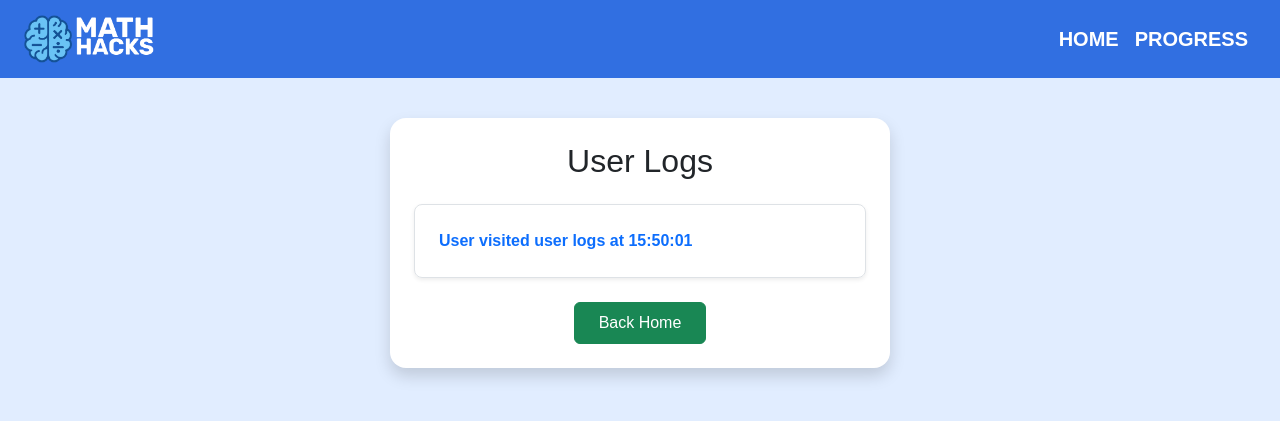
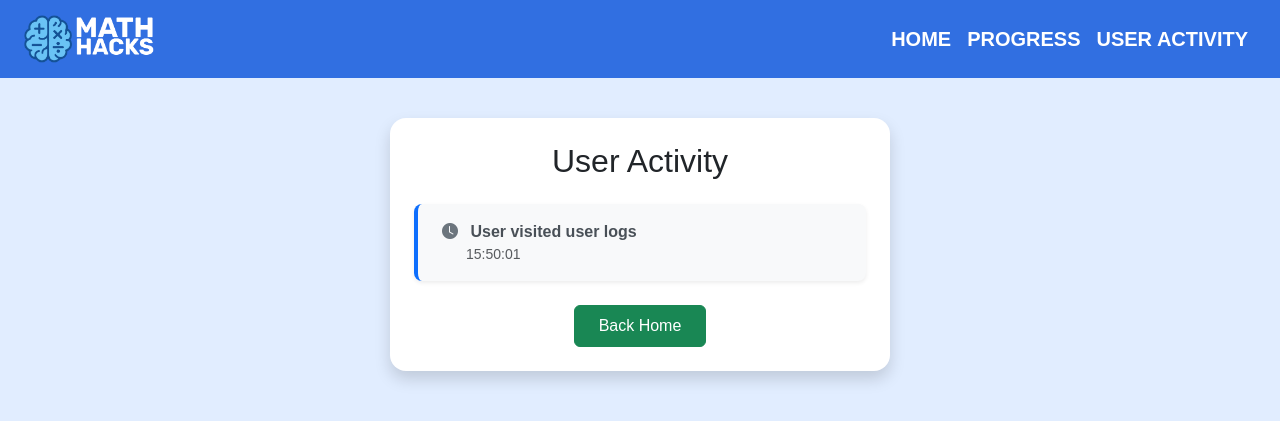
Before and after one commit to CostanzaSiniscalchi/MentalMath, a Flask app: page /user-logs in a window 1280 px wide. Shown: the top 421 px of the page. Run offline with Flask 3, Linux system fonts and the light colour scheme.

Commit message:
log -> activity
everyone, user logs grew up and is now user activity; its less "developery" and serves as a cool? page for users to look at if they want to see their habits.
style tweaked to look better

```diff
--- /dev/null
+++ b/static/css/logs.css
@@ -0,0 +1,9 @@
+.log-entry {
+  background-color: #f9faff;
+  transition: transform 0.2s ease;
+}
+
+.log-entry:hover {
+  transform: translateX(4px);
+  background-color: #f1f6ff;
+}
--- a/templates/logs.html
+++ b/templates/logs.html
@@ -4,6 +4,8 @@
 
 {% block styles %}
     <link rel="stylesheet" href="{{ url_for('static', filename='css/review_mistakes.css') }}?v=2">
+<link rel="stylesheet" href="{{ url_for('static', filename='css/logs.css') }}?v=2">
+<link href="https://cdn.jsdelivr.net/npm/bootstrap-icons@1.10.5/font/bootstrap-icons.css" rel="stylesheet">
 {% endblock %}
 
 
@@ -12,14 +14,16 @@
 <div class="container py-5">
     <div class="d-flex justify-content-center">
       <div class="rounded-4 p-4 shadow" style="background-color: white; width: 100%; max-width: 500px;">
-        <h2 class="text-center mb-4">User Logs</h2>
+        <h2 class="text-center mb-4">User Activity</h2>
 
 {% for item in user_logs %}
-  <div class="d-flex justify-content-between align-items-center border rounded-3 p-4 mb-3 shadow-sm unit-box">
-    <div>
-      <div class="fw-semibold text-primary">
-        {{ item[0] }} at {{item[1]}}
-      </div>
+  <div class="log-entry bg-light p-3 px-4 mb-3 rounded-3 shadow-sm border-start border-4 border-primary">
+    <div class="text-dark-emphasis fw-semibold">
+      <i class="bi bi-clock-fill me-2 text-secondary"></i>
+      {{ item[0] }}
+    </div>
+    <div class="text-muted small ms-4">
+      {{ item[1] }}
     </div>
   </div>
 {% endfor %}
--- a/templates/navbar.html
+++ b/templates/navbar.html
@@ -12,6 +12,7 @@
       <!-- <li class="nav-item"><a class="nav-link" href="#">Learn</a></li> -->
       <!-- <li class="nav-item"><a class="nav-link" href="#">Practice</a></li> -->
       <li class="nav-item"><a class="nav-link" href="/summary">PROGRESS</a></li>
+      <li class="nav-item"><a class="nav-link" href="/user-logs">USER ACTIVITY</a></li>
     </ul>
   </div>
 </nav>
```
